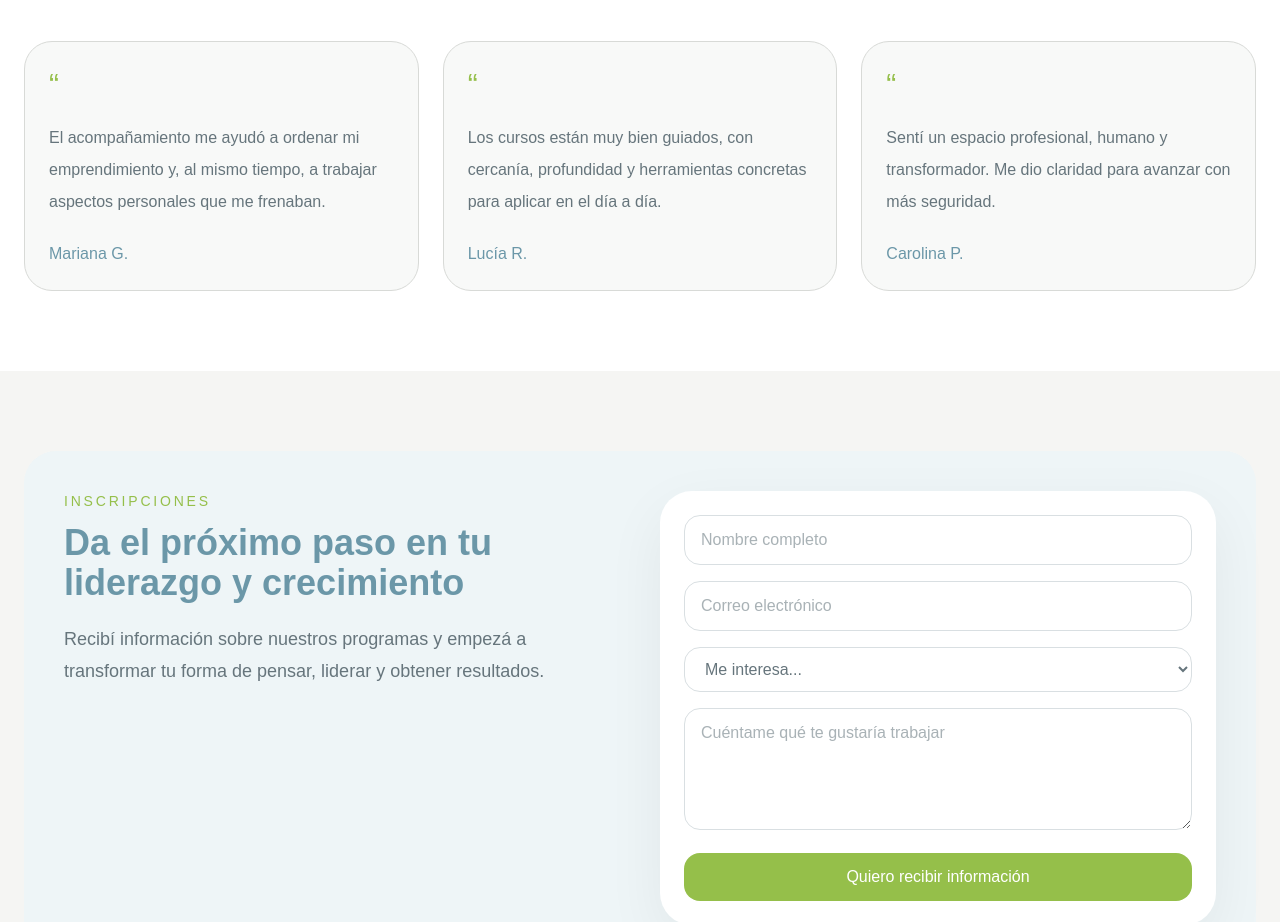
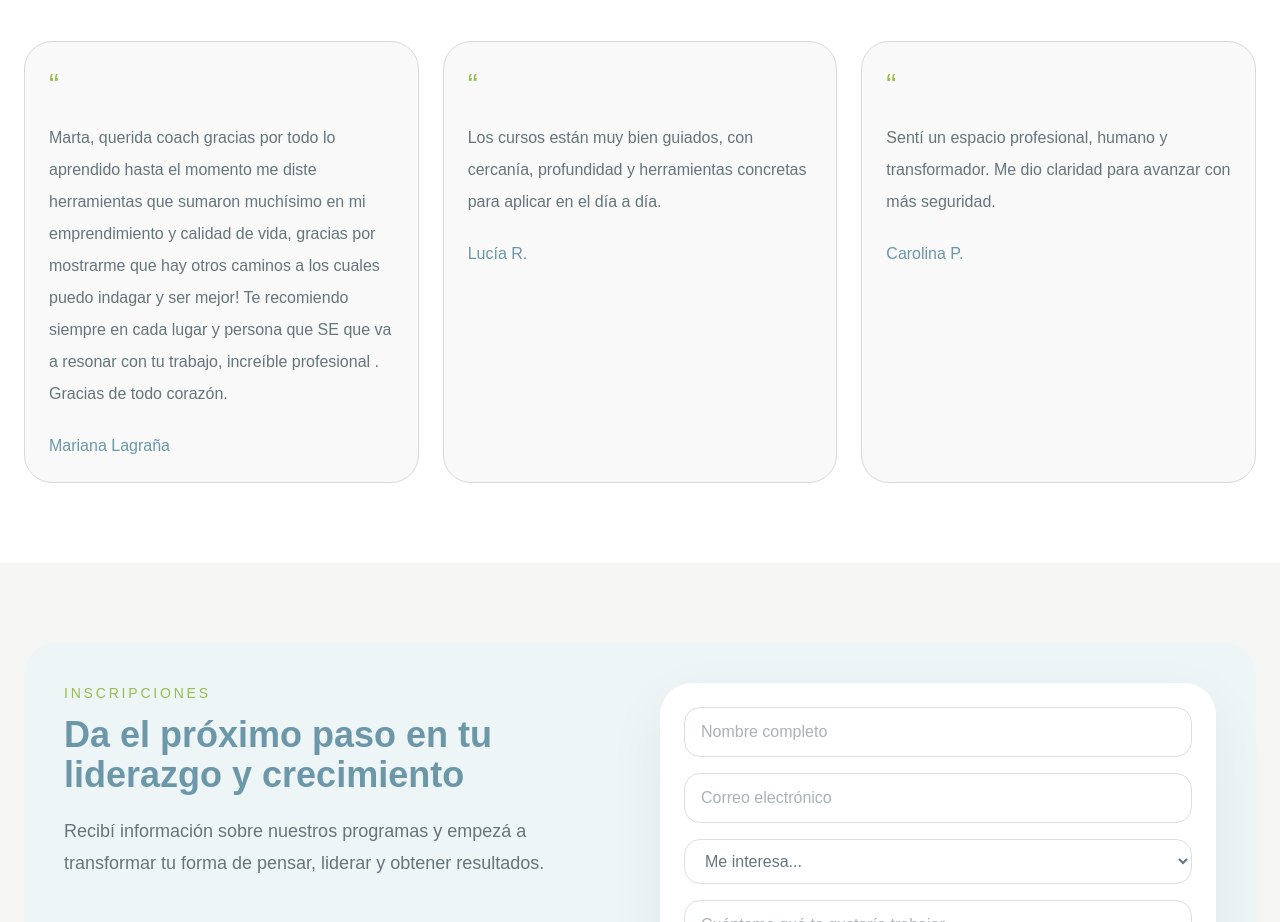
Before and after one commit to cynthiap-hash/bionar-web, a Next.js app: page / in a window 1280 px wide. Shown: the part 4520-5442 px from the top of the page. Built offline with nearby package versions, Linux system fonts and the light colour scheme.

Commit message:
agrega pagina general de notas

```diff
--- a/app/page.tsx
+++ b/app/page.tsx
@@ -124,9 +124,9 @@ export default function BionarWebMaqueta() {
 
   const testimonios = [
     {
-      nombre: "Mariana G.",
+      nombre: "Mariana Lagraña",
       texto:
-        "El acompañamiento me ayudó a ordenar mi emprendimiento y, al mismo tiempo, a trabajar aspectos personales que me frenaban.",
+        "Marta, querida coach gracias por todo lo aprendido hasta el momento me diste herramientas que sumaron muchísimo en mi emprendimiento y calidad de vida, gracias por mostrarme que hay otros caminos a los cuales puedo indagar y ser mejor! Te recomiendo siempre en cada lugar y persona que SE que va a resonar con tu trabajo, increíble profesional . Gracias de todo corazón.",
     },
     {
       nombre: "Lucía R.",
```
